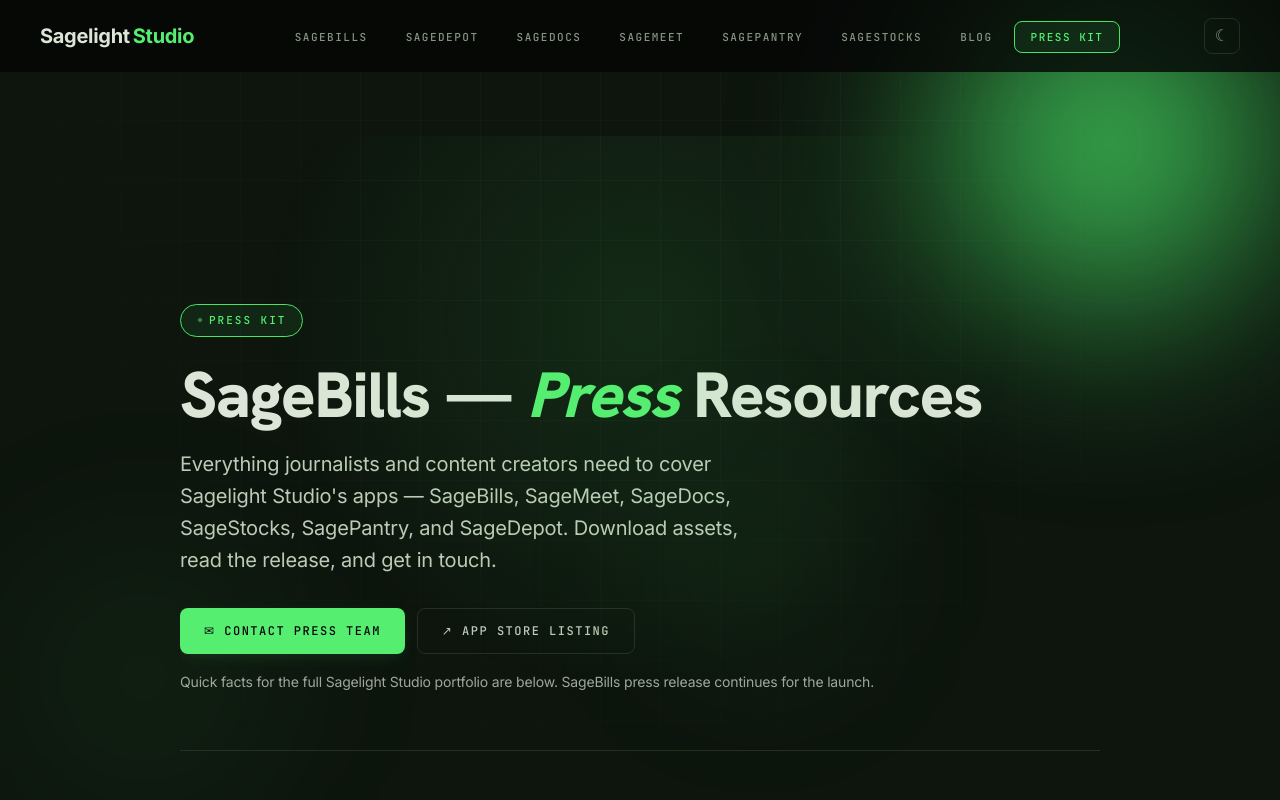
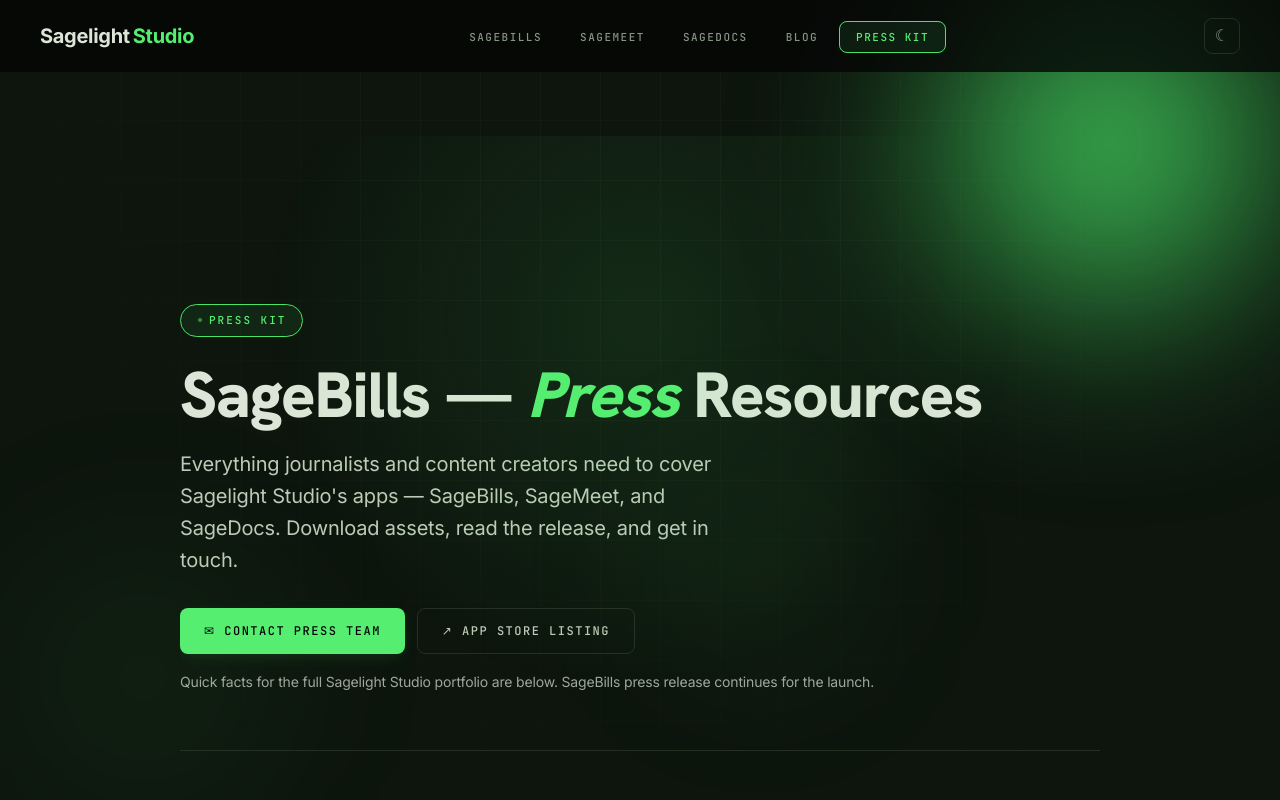
Before and after one commit to AcidBurnTL/SageBills-Page, a plain HTML site: page press-kit.html in a window 1280 px wide. Shown: the top 800 px of the page. Drawn offline with nearby package versions, Linux system fonts and the light colour scheme; a web font is replaced by a local one.

Commit message:
press-kit: trim nav to released apps, add SageMeet/SageDocs App Store URLs
- Top nav: keep SageBills, SageMeet, SageDocs, Blog, Press Kit only
- Footer: same trim; remove broken sagedepot/sagepantry/sagestocks links
- Hero subtitle and <title> updated to reflect 3 released apps
- App Store URLs filled in for SageMeet (id6761443109) and SageDocs (id6762064711)
- Add .nojekyll so GitHub Pages does not run Jekyll

```diff
--- a/press-kit.html
+++ b/press-kit.html
@@ -3,7 +3,7 @@
 <head>
     <meta charset="UTF-8">
     <meta name="viewport" content="width=device-width, initial-scale=1.0">
-    <title>Press Kit — Sagelight Studio (SageBills, SageMeet, SageDocs, SageStocks, SagePantry, SageDepot)</title>
+    <title>Press Kit — Sagelight Studio (SageBills, SageMeet, SageDocs)</title>
     <meta name="description" content="Press kit for Sagelight Studio — privacy-first iOS &amp; macOS apps. Brand assets, press release, contact info, and download links for journalists.">
     <meta property="og:title" content="Press Kit — Sagelight Studio">
     <meta property="og:description" content="Press resources for Sagelight Studio's apps. Brand assets, press release, and contact info.">
@@ -1367,11 +1367,8 @@
     <a href="index.html" class="nav__logo">Sagelight <span>Studio</span></a>
     <ul class="nav__links" id="navLinks">
         <li><a href="sagebills.html" class="nav__link">SageBills</a></li>
-        <li><a href="sagedepot.html" class="nav__link">SageDepot</a></li>
+        <li><a href="sagemeet.html" class="nav__link">SageMeet</a></li>
         <li><a href="sagedocs.html" class="nav__link">SageDocs</a></li>
-        <li><a href="sagemeet.html" class="nav__link">SageMeet</a></li>
-        <li><a href="sagepantry.html" class="nav__link">SagePantry</a></li>
-        <li><a href="sagestocks.html" class="nav__link">SageStocks</a></li>
         <li><a href="blog.html" class="nav__link">Blog</a></li>
         <li><a href="press-kit.html" class="nav__link nav__link--active" aria-current="page">Press Kit</a></li>
     </ul>
@@ -1391,7 +1388,7 @@
     <section class="hero animate-in">
         <div class="badge">Press Kit</div>
         <h1 class="hero__title">SageBills &mdash; <em>Press</em> Resources</h1>
-        <p class="hero__subtitle">Everything journalists and content creators need to cover Sagelight Studio's apps — SageBills, SageMeet, SageDocs, SageStocks, SagePantry, and SageDepot. Download assets, read the release, and get in touch.</p>
+        <p class="hero__subtitle">Everything journalists and content creators need to cover Sagelight Studio's apps — SageBills, SageMeet, and SageDocs. Download assets, read the release, and get in touch.</p>
         <div class="hero__cta-row">
             <a href="mailto:contact@sagelight-studio.com" class="btn btn--primary">&#9993; Contact Press Team</a>
             <a href="https://apps.apple.com/us/app/sagebills/id6762021142" target="_blank" rel="noopener" class="btn btn--outline">&#8599; App Store Listing</a>
@@ -1525,7 +1522,7 @@
                 </div>
                 <div class="fact-item">
                     <div class="fact-item__label">App Store</div>
-                    <div class="fact-item__value">[TBD &mdash; to be added at launch]</div>
+                    <div class="fact-item__value"><a href="https://apps.apple.com/us/app/sagemeet/id6761443109" target="_blank" rel="noopener">apps.apple.com/us/app/sagemeet/id6761443109</a></div>
                 </div>
                 <div class="fact-item">
                     <div class="fact-item__label">Press Contact</div>
@@ -1588,7 +1585,7 @@
                 </div>
                 <div class="fact-item">
                     <div class="fact-item__label">App Store</div>
-                    <div class="fact-item__value">[TBD &mdash; to be added at launch]</div>
+                    <div class="fact-item__value"><a href="https://apps.apple.com/us/app/sagedocs/id6762064711" target="_blank" rel="noopener">apps.apple.com/us/app/sagedocs/id6762064711</a></div>
                 </div>
                 <div class="fact-item">
                     <div class="fact-item__label">Press Contact</div>
@@ -2272,16 +2269,14 @@
     <!-- Footer -->
     <footer class="footer">
         <div class="footer__brand">
-            <strong>Sagelight <span>Studio</span></strong> &mdash; SageBills &middot; SageDepot &middot; SageDocs &middot; SageMeet &middot; SagePantry &middot; SageStocks
+            <strong>Sagelight <span>Studio</span></strong> &mdash; SageBills &middot; SageMeet &middot; SageDocs
         </div>
         <div class="footer__links">
             <a href="index.html">Home</a>
             <a href="sagebills.html">SageBills</a>
-            <a href="sagedepot.html">SageDepot</a>
+            <a href="sagemeet.html">SageMeet</a>
             <a href="sagedocs.html">SageDocs</a>
-            <a href="sagemeet.html">SageMeet</a>
-            <a href="sagepantry.html">SagePantry</a>
-            <a href="sagestocks.html">SageStocks</a>
+            <a href="blog.html">Blog</a>
             <a href="privacy-policy.html">Privacy</a>
             <a href="gdpr.html">GDPR</a>
             <a href="terms.html">Terms</a>
```
Also changed, not shown: 1 other file.
